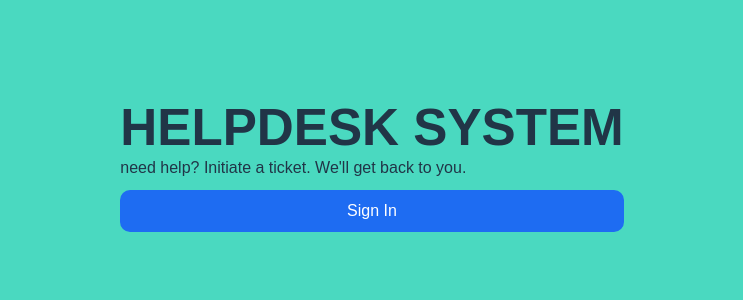
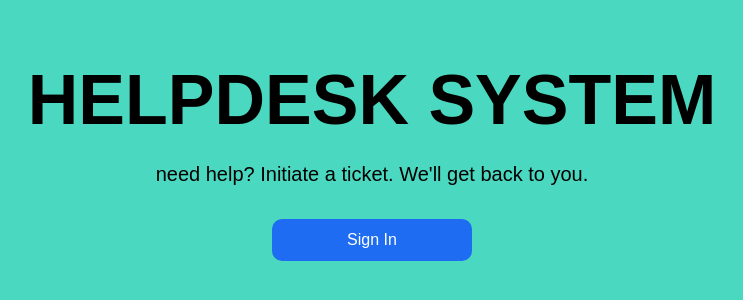
Before and after one commit to amareshmaharana/helpdesk-auth-ui, a React (Vite) app: page / in a window 1280 px wide. Shown: the part 234-534 px from the top of the page, without its empty margins (268-1011 px from the left). Built offline with nearby package versions, Linux system fonts and the light colour scheme.

Commit message:
style(auth): add new styles for home page components

```diff
--- a/src/components/auth.css
+++ b/src/components/auth.css
@@ -113,3 +113,30 @@ button {
 .footer-links .link:hover {
   text-decoration: underline;
 }
+
+
+.header {
+  font-size: 70px;
+  margin-bottom: 20px;
+}
+.text {
+  font-size: 20px;
+  margin-bottom: 20px;
+}
+.home {
+  display: flex;
+  flex-direction: column;
+  justify-content: center;
+  align-items: center;
+  color: #000;
+}
+.btns {
+  display: flex;
+  flex-direction: column;
+  justify-content: center;
+  align-items: center;
+}
+.btns button {
+  margin-bottom: 10px;
+  width: 200px;
+}
```
